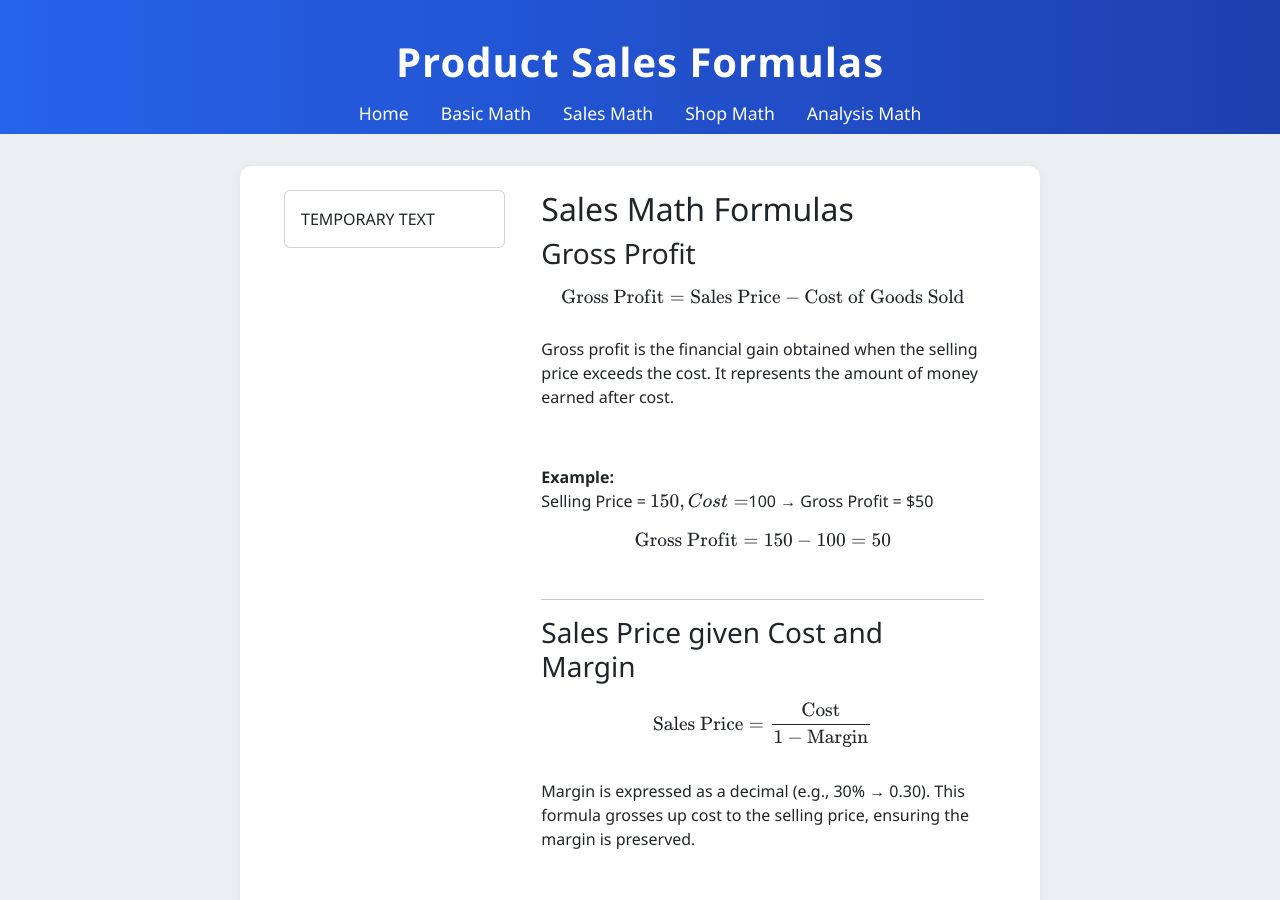
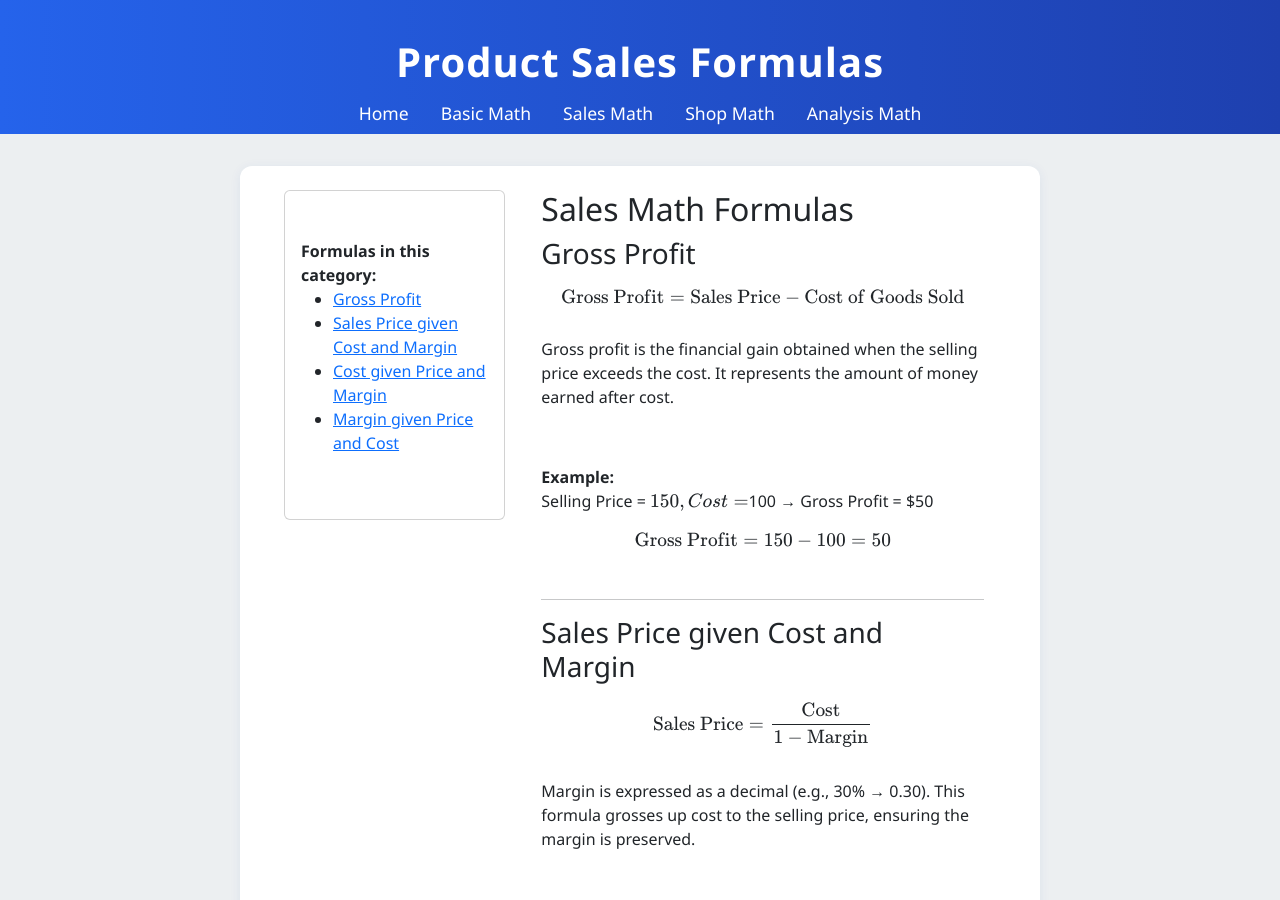
Before and after one commit to jaymcc2/product-sales-formulas, a Jekyll site: the page built from category/sales-math.md, in a window 1280 px wide and 900 px high. Built offline with Jekyll 4.4.1, drawn with Linux system fonts in a browser that asks for light colours.

Commit message:
Added sidebar links

```diff
--- /dev/null
+++ b/_includes/sidebar.html
@@ -0,0 +1,10 @@
+<div class="block formula-links">
+  <strong>Formulas in this category:</strong>
+  <ul>
+  {% assign cat = include.category | default: page.title | downcase %}
+  {% assign formulas = site.data.formulas | where: "category", cat %}
+  {% for f in formulas %}
+    <li><a href="#{{ f.id }}">{{ f.title }}</a></li>
+  {% endfor %}
+  </ul>
+</div>
--- a/_layouts/default.html
+++ b/_layouts/default.html
@@ -33,7 +33,7 @@ window.MathJax = {
           <aside class="col-12 col-md-4 mb-4">
             <div class="card sticky-top" style="top:1rem;">
               <div class="card-body">
-                TEMPORARY TEXT
+                {% include sidebar.html %}
               </div>
             </div>
           </aside>
--- a/category/sales-math.md
+++ b/category/sales-math.md
@@ -4,7 +4,10 @@ title: Sales Math
 permalink: /category/sales-math/
 ---
 
-<h2>Sales Math Formulas</h2>
+{% include category-links.html category="sales math" %}
+
+## Sales Math Formulas
+
 {% assign formulas = site.data.formulas | where: "category", "sales math" %}
 {% for formula in formulas %}
   {% include formula.html formula=formula %}
```
Also changed, not shown: _layouts/formula-main.html (added, +31 -0 lines), category/analysis-math.md (+4 -1 lines), category/basic-math.md (+4 -1 lines), category/shop-math.md (+4 -1 lines), _includes/category-links.html (added), 1 other file.
